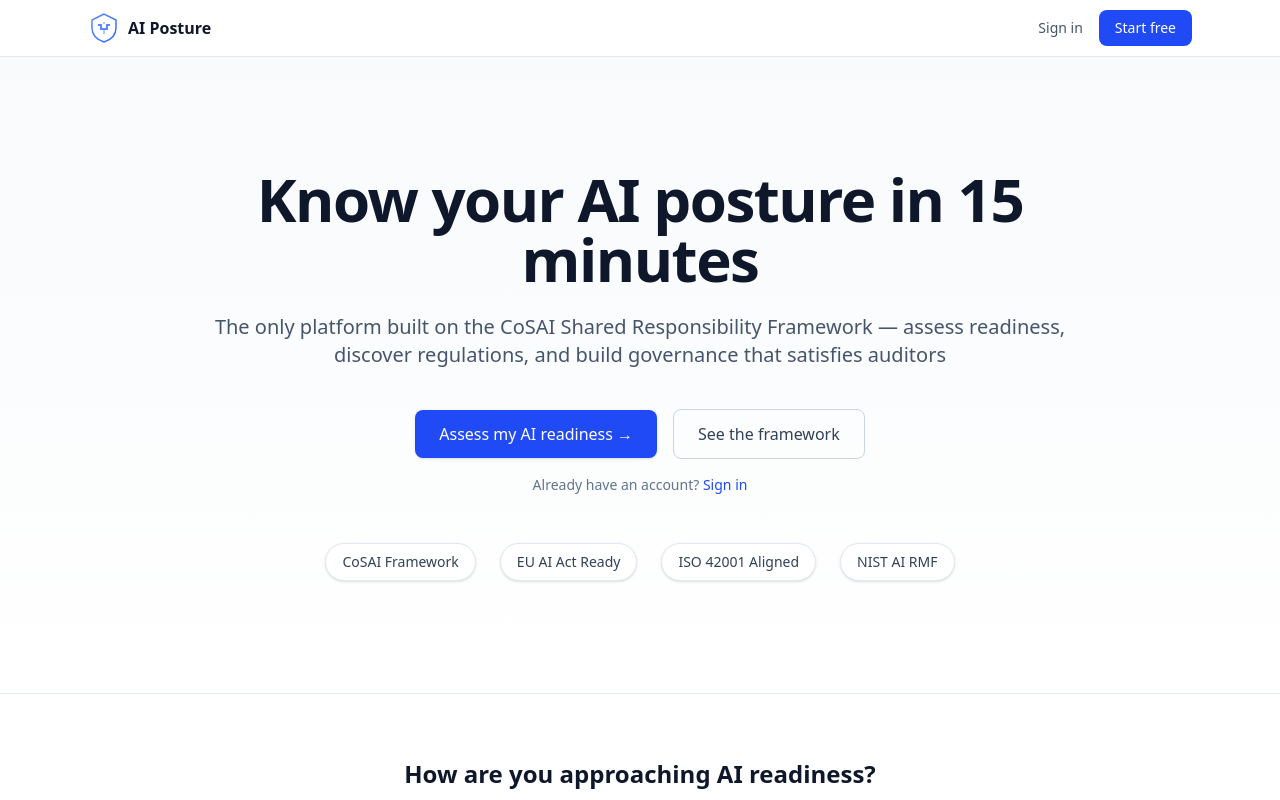
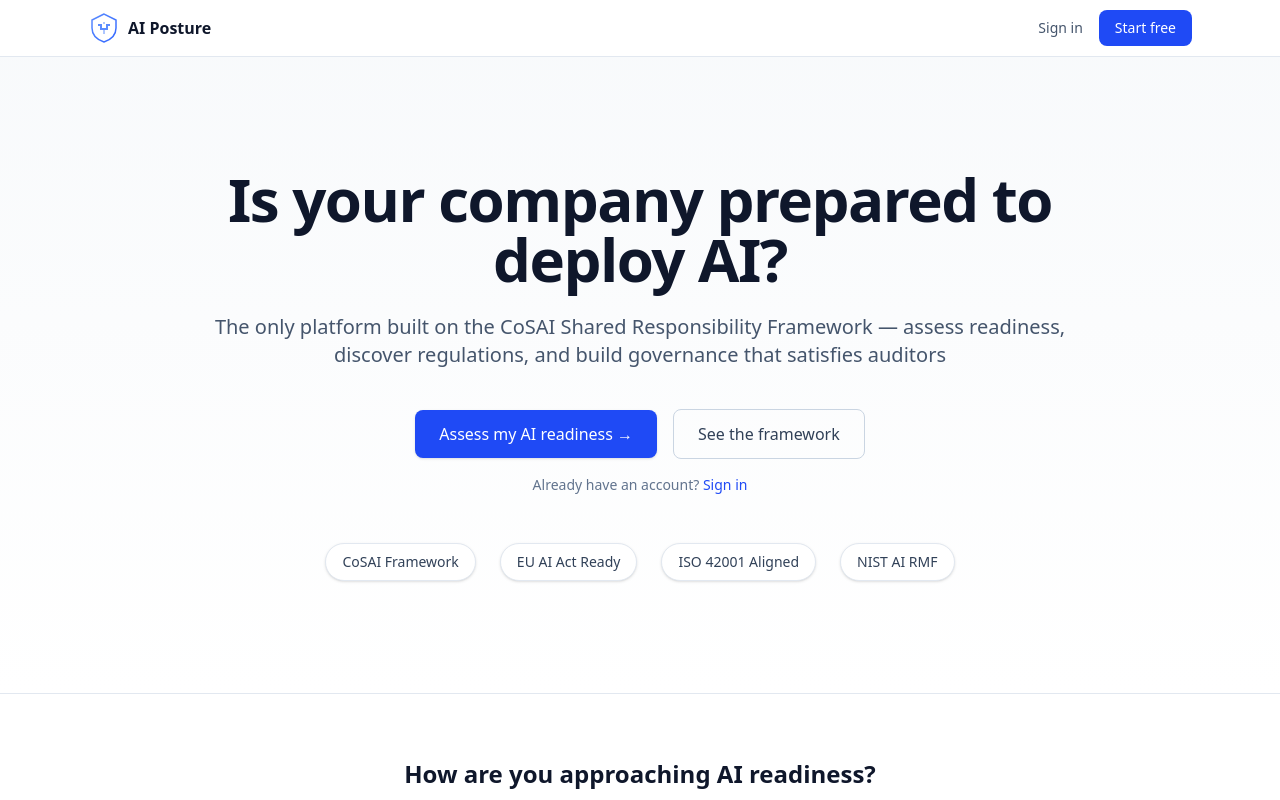
Before and after one commit to billbrietstout/ai-governance-platform, a Next.js app: page / in a window 1280 px wide. Shown: the top 800 px of the page. Built offline with nearby package versions, Linux system fonts and the light colour scheme; no server answers; what async_hooks would draw is missing.

Commit message:
refine: update hero headline to focus on AI deployment readiness

```diff
--- a/app/(public)/page.tsx
+++ b/app/(public)/page.tsx
@@ -65,7 +65,7 @@ export default async function PublicLandingPage() {
       <section className="relative overflow-hidden bg-gradient-to-b from-slate-50 to-white px-4 py-20 sm:px-6 lg:py-28">
         <div className="mx-auto max-w-4xl text-center">
           <h1 className="text-4xl font-bold tracking-tight text-slate-900 sm:text-5xl lg:text-6xl">
-            Know your AI posture in 15 minutes
+            Is your company prepared to deploy AI?
           </h1>
           <p className="mt-6 text-xl text-slate-600">
             The only platform built on the CoSAI Shared Responsibility Framework — assess
```
